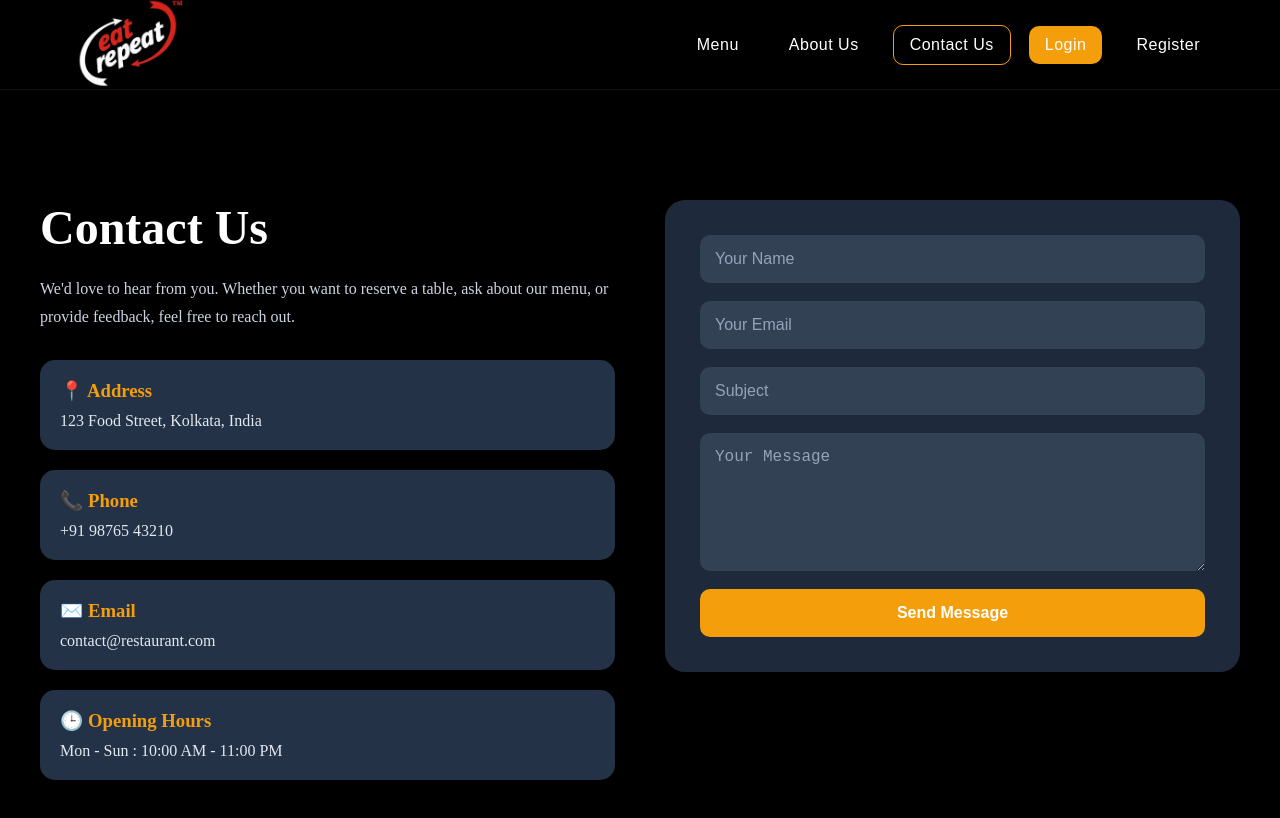
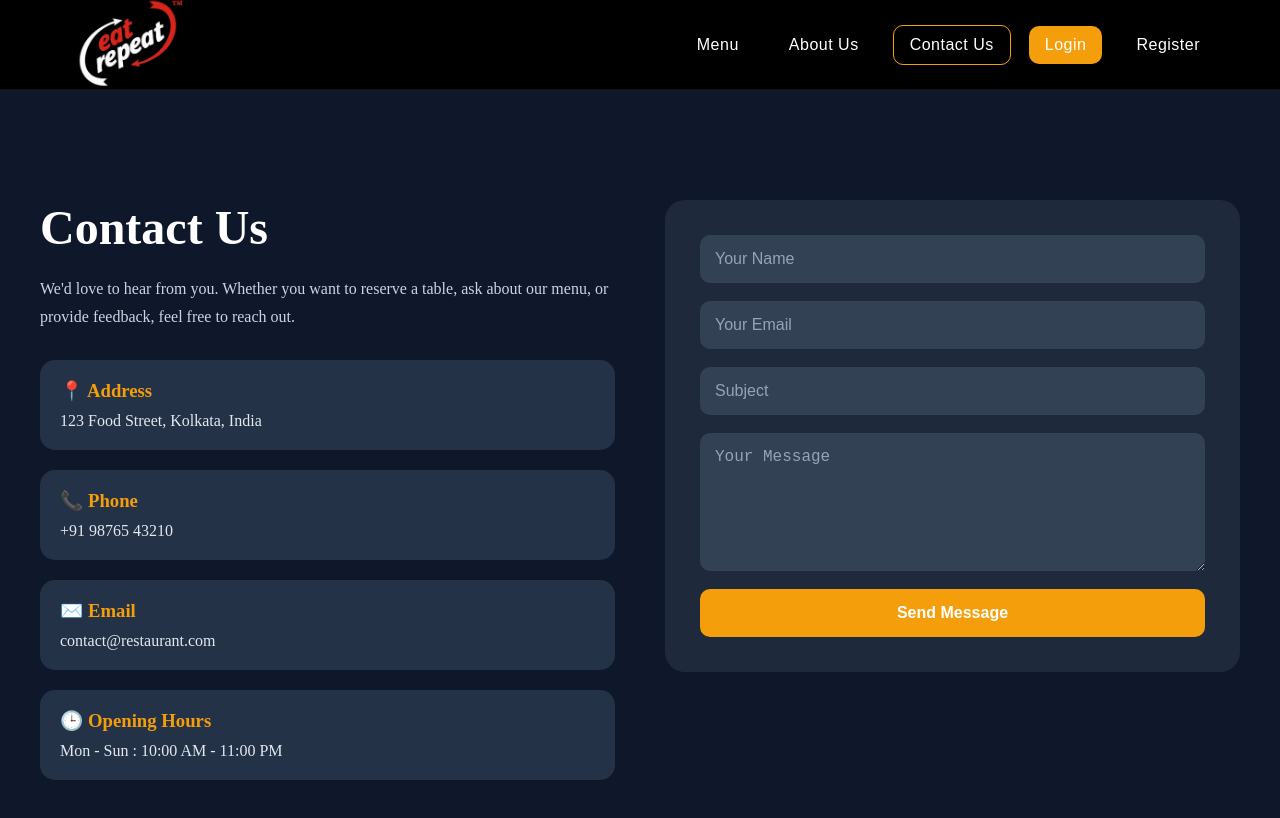
Before and after one commit to PRATYUSHCHK/restaurant-reservation-system, a React app in the folder frontend/: page /contact in a window 1280 px wide. Shown: the top 818 px of the page. Built offline with nearby package versions, Linux system fonts and the light colour scheme; the HTML template or start-up script is replaced by a standard one.

Commit message:
color fixes

```diff
--- a/frontend/src/components/Contact.css
+++ b/frontend/src/components/Contact.css
@@ -1,6 +1,6 @@
 .contact-page {
   min-height: 100vh;
-  background: #000000;
+  background: #0f172a;
   color: white;
 
   display: flex;
```
